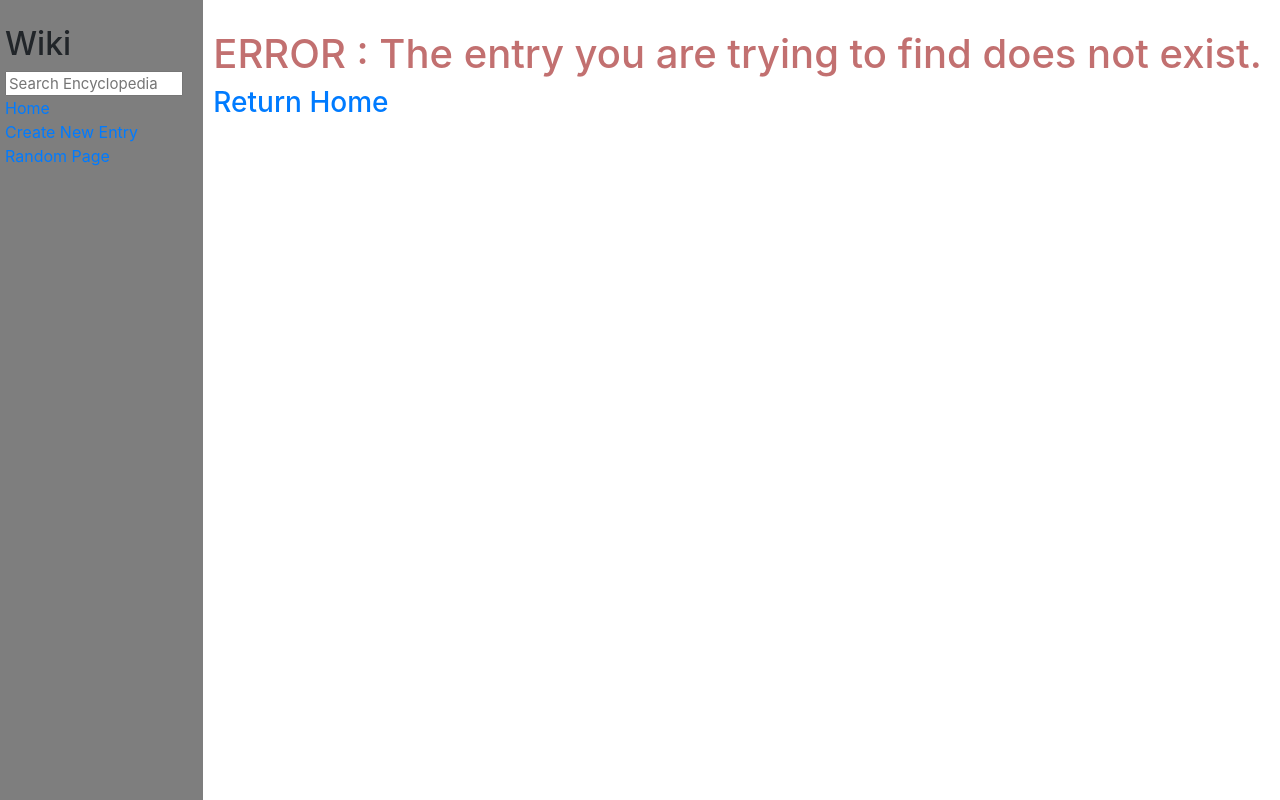
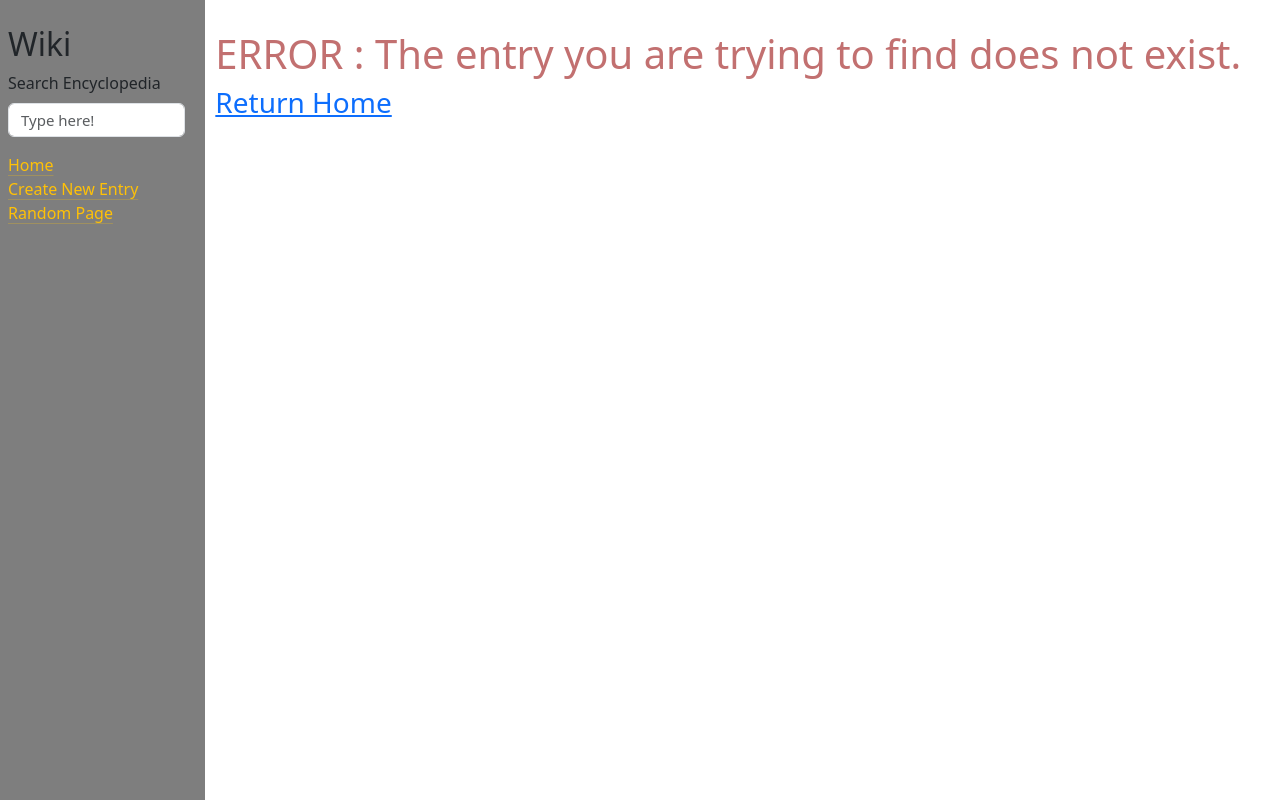
Before and after one commit to Ishmaelsealey/wiki, a Django app: page /1 in a window 1280 px wide. Run offline with Django 3.2, Linux system fonts and the light colour scheme; some libraries are stand-ins or nearby versions.

Commit message:
got distracted and added styles to layout

```diff
--- a/encyclopedia/templates/encyclopedia/layout.html
+++ b/encyclopedia/templates/encyclopedia/layout.html
@@ -5,7 +5,7 @@
     <head>
         <meta charset="UTF-8">
         <title>{% block title %}{% endblock %}</title>
-        <link rel="stylesheet" href="https://stackpath.bootstrapcdn.com/bootstrap/4.4.1/css/bootstrap.min.css" integrity="sha384-Vkoo8x4CGsO3+Hhxv8T/Q5PaXtkKtu6ug5TOeNV6gBiFeWPGFN9MuhOf23Q9Ifjh" crossorigin="anonymous">
+        <link href="https://cdn.jsdelivr.net/npm/bootstrap@5.3.0/dist/css/bootstrap.min.css" rel="stylesheet" integrity="sha384-9ndCyUaIbzAi2FUVXJi0CjmCapSmO7SnpJef0486qhLnuZ2cdeRhO02iuK6FUUVM" crossorigin="anonymous">
         <link rel="stylesheet" href="{% static 'encyclopedia/styles.css' %}">
     </head>
     <body>
@@ -14,16 +14,19 @@
                 <h2>Wiki</h2>
                 <form action="{% url 'encyclopedia:search' %}" method="post">
                     {% csrf_token %}
-                    <input class="search" type="text" name="q" placeholder="Search Encyclopedia">
+                    <div class="mb-3">
+                        <label for="searchInput" class="form-label">Search Encyclopedia</label>
+                        <input class="search form-control" type="text" name="q" id="searchInput" placeholder="Type here!">
+                    </div>
                 </form>
                 <div>
-                    <a href="{% url 'encyclopedia:index' %}">Home</a>
+                    <a href="{% url 'encyclopedia:index' %}" class="link-warning link-offset-2 link-underline-opacity-25 link-underline-opacity-100-hover">Home</a>
                 </div>
                 <div>
-                    <a href="{% url 'encyclopedia:new' %}">Create New Entry</a>
+                    <a href="{% url 'encyclopedia:new' %}" class="link-warning link-offset-2 link-underline-opacity-25 link-underline-opacity-100-hover">Create New Entry</a>
                 </div>
                 <div>
-                    <a href="{% url 'encyclopedia:random' %}">Random Page</a>
+                    <a href="{% url 'encyclopedia:random' %}" class="link-warning link-offset-2 link-underline-opacity-25 link-underline-opacity-100-hover">Random Page</a>
                 </div>
                 {% block nav %}
                 {% endblock %}
```
